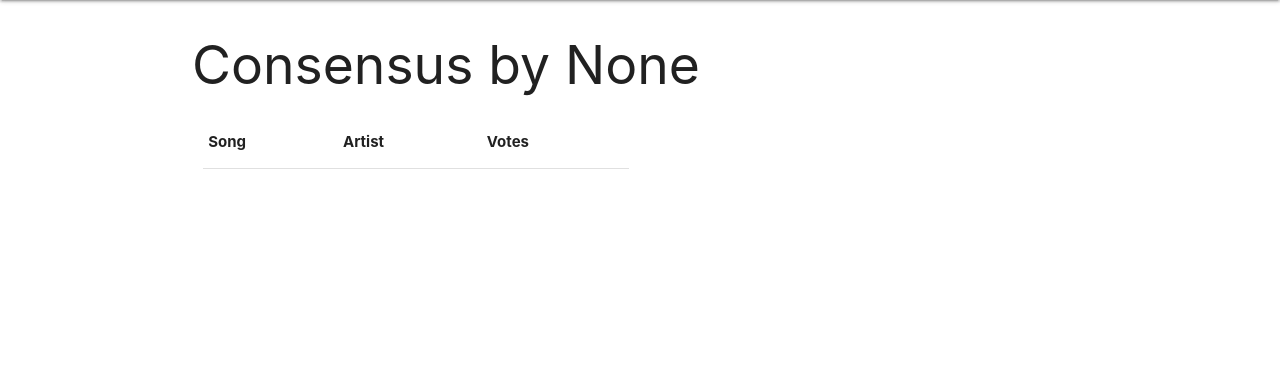
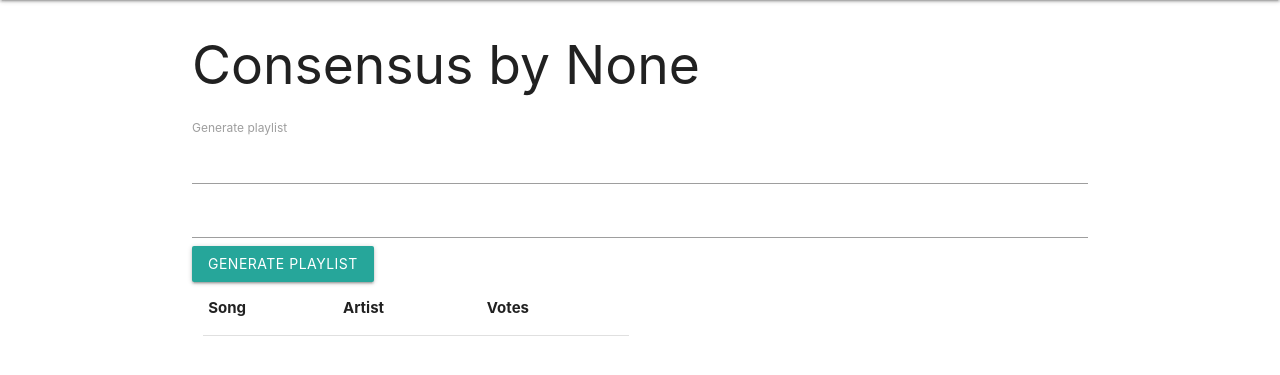
Before and after one commit to rrit5727/project4, a Django app: page /filter_results/ in a window 1280 px wide. Shown: the part 64-439 px from the top of the page. Run offline with Django 4.2, Linux system fonts and the light colour scheme; data that the repository does not hold is empty; parts of the project's set-up code (start-up, migrations or seed data) failed here and were passed over.

Commit message:
add spotify playlist functionality

```diff
--- a/main_app/templates/filtered_results.html
+++ b/main_app/templates/filtered_results.html
@@ -2,6 +2,18 @@
 
 {% block content %}
 <h2>Consensus by {{genre}}</h4>
+
+<div class="col s6">
+    <form action="{% url 'generate_playlist' %}" method="POST">
+        {% csrf_token %}
+        <label for="playlist">Generate playlist</label>
+        <input type="text" id="playlist_name" name="playlist_name">
+        <input type="number" id="playlist_length" name="playlist_length">
+        <input type="hidden" name="genre" value="{{ genre }}"">
+        <input type="submit" class="btn" value="generate playlist">
+    </form>
+</div>
+
 
 <div class="row">
     <div class="col s6">
--- a/main_app/urls.py
+++ b/main_app/urls.py
@@ -5,7 +5,8 @@ urlpatterns = [
 
 path('', views.home, name='home'),
 path('results/', views.generate, name='generate'),
-path('filter_results/', views.filter_results, name='filter_results')
+path('filter_results/', views.filter_results, name='filter_results'),
+path('generate_playlist/', views.generate_playlist, name='generate_playlist'),
 # path('about/', views.about, name='about'),
 
 ]
--- a/main_app/views.py
+++ b/main_app/views.py
@@ -2,10 +2,11 @@ from bs4 import BeautifulSoup
 import requests
 import re
 
-from django.shortcuts import render
+from django.shortcuts import render, redirect
 from django.http import HttpResponse
 from .models import Artist, Song
 from .fetch_genre import *
+from main_app.playlist import *
 
 # Create your views here.
 def home(request):
@@ -482,7 +483,38 @@ def generate(request):
 
 def filter_results(request):
     selected_genre = request.POST.get('genre')
-    songs = Song.objects.filter(artist__genre=selected_genre)
+    songs = Song.objects.filter(artist__genre=selected_genre).order_by('-occurence')
     genre =  selected_genre
 
     return render(request, 'filtered_results.html', {'songs':songs, 'genre':genre})
+
+def generate_playlist(request):
+    spotify_id = request.POST.get('spotify_id')
+    playlist_name = request.POST.get('playlist_name')
+    playlist_length  = request.POST.get('playlist_length')
+    if playlist_length is not None:
+        try:
+            playlist_length = int(playlist_length)
+        except ValueError:
+            playlist_length = 10
+    else:
+        playlist_length = 10
+
+
+    genre = request.POST.get('genre')
+
+    if genre:
+        selected_songs = Song.objects.filter(artist__genre=genre).order_by('-occurence')[:playlist_length]
+        songs = Song.objects.filter(artist__genre=genre).order_by('-occurence')
+    else:
+        selected_songs = Song.objects.order_by('-occurence')[:playlist_length]
+        songs = Song.objects.order_by('-occurence')
+
+    fetch_playlist(selected_songs, playlist_name, playlist_length)
+
+    context = {
+        'songs':songs,
+        'genres':parent_genres,
+    }
+
+    return render(request, 'results.html', context)
```
Also changed, not shown: main_app/playlist.py (added, +42 -0 lines), main_app/templates/results.html (+12 -0 lines), 2 other files.
